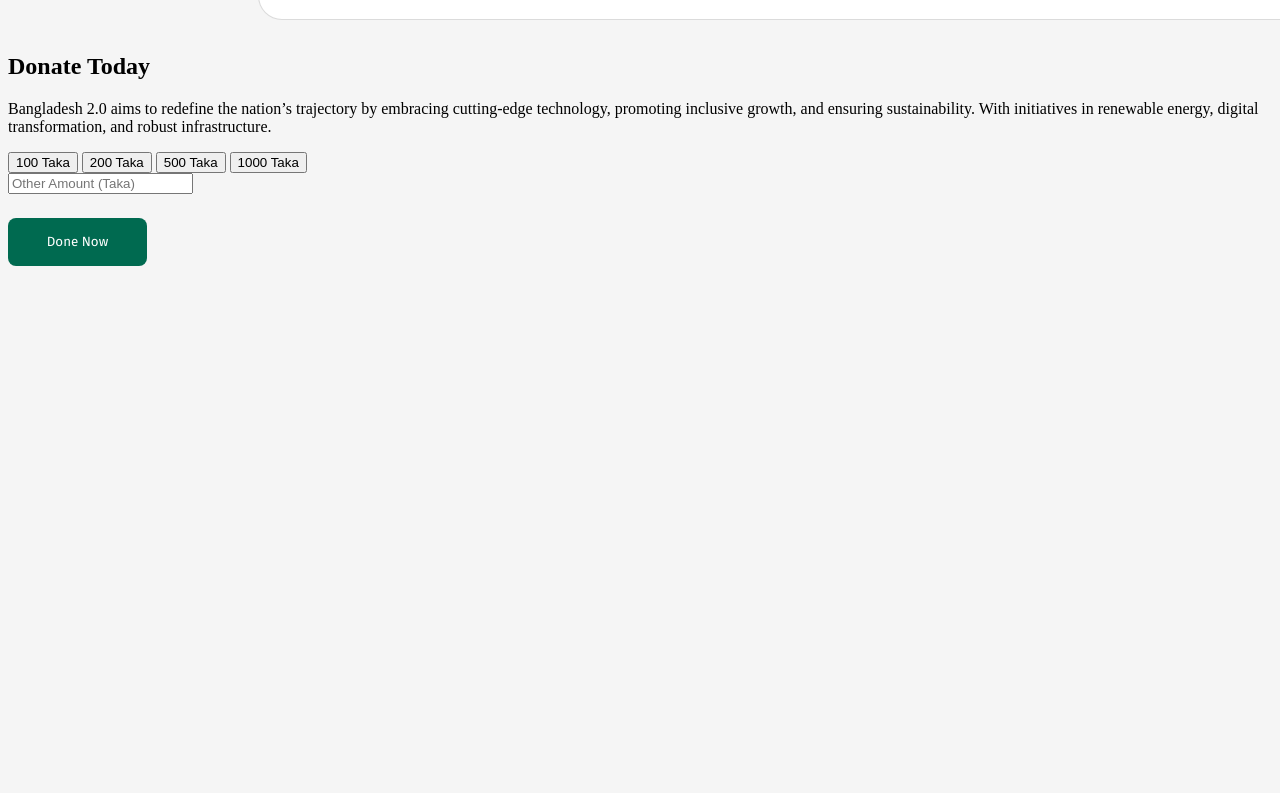
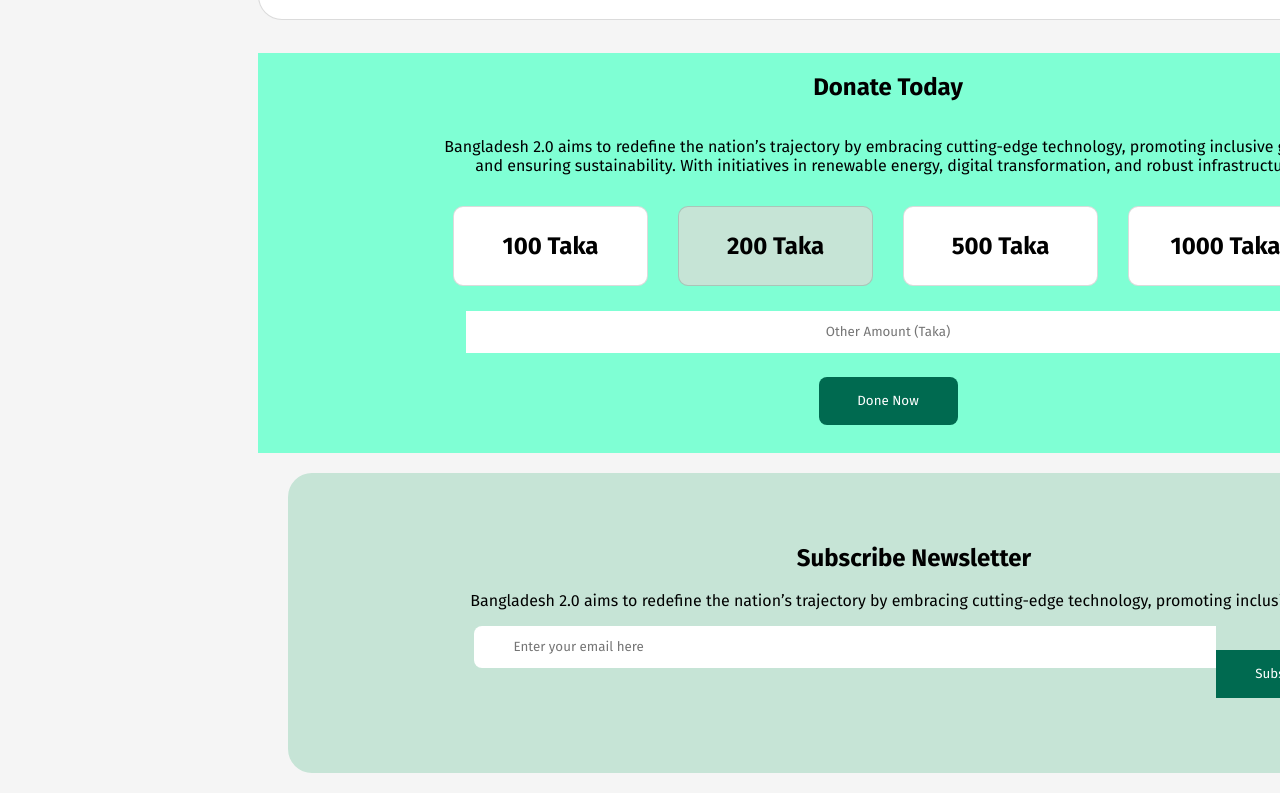
Before and after one commit to Juthi-79/my-first-assignment, a plain HTML site: page index.html in a window 1280 px wide. Shown: the part 3272-4065 px from the top of the page. Before the commit the page ends 3562 px from the top, so only its background shows below. Drawn offline with Linux system fonts and the light colour scheme.

Commit message:
new commit

```diff
--- a/index.html
+++ b/index.html
@@ -138,15 +138,26 @@
             <p>Bangladesh 2.0 aims to redefine the nation’s trajectory by embracing cutting-edge technology, promoting inclusive growth, and ensuring sustainability. With initiatives in renewable energy, digital transformation, and robust infrastructure.</p>
         </div>
         <div class="fixed-amount">
-            <button class="100tk">100 Taka</button>
-            <button class="200tk">200 Taka</button>
-            <button class="500tk">500 Taka</button>
-            <button class="1ktk">1000 Taka</button>
+            <button class="one">100 Taka</button>
+            <button class="two">200 Taka</button>
+            <button class="five">500 Taka</button>
+            <button class="ten">1000 Taka</button>
         </div>
         <div class="amount">
             <input type="text" name="amount" id="amount" placeholder="Other Amount (Taka)">
         </div>
         <button class="news-btn">Done Now</button>
     </section>
+
+    <section class="subscribe">
+        <div class="title">
+            <h1>Subscribe Newsletter</h1>
+            <p>Bangladesh 2.0 aims to redefine the nation’s trajectory by embracing cutting-edge technology, promoting inclusive growth.</p>
+        </div>
+        <div class="sub-email">
+            <input class="email" type="email" placeholder="Enter your email here">
+            <button class="sub-btn">Subscribe</button>
+        </div>
+    </section>
 </body>
 </html>
--- a/styles/style.css
+++ b/styles/style.css
@@ -224,7 +224,6 @@
     order: 1;
     flex-grow: 0;
     /* background-color: aquamarine; */
-
     /* background-color:rgb(198, 228, 214); */
     font-family: Fira Sans;
     padding: 0px 60px;
@@ -277,3 +276,133 @@
     border-radius: 8px;
     background: rgb(0, 106, 80);
 }
+
+.donate{
+    width: 1100px;
+    height: 400px;
+    display: flex;
+    flex-direction: column;
+    /* justify-content: flex-start; */
+    align-items: center;
+    gap: 32;
+    padding: 0px 80px;
+
+    flex: none;
+    order: 4;
+    flex-grow: 0;
+    margin: 20px 160px 20px 250px;
+    font-family: Fira Sans;
+    background-color: aquamarine;
+}
+
+.donate .title{
+display: flex;
+flex-direction: column;
+justify-content: center;
+align-items: center;
+width: 900px;
+text-align: center;
+}
+
+.fixed-amount{
+    display: flex;
+    flex-direction: row;
+    width: 900px;
+    justify-content: center;
+    align-items: center;
+}
+
+.donate .one, .two, .five, .ten{
+    box-sizing: border-box;
+    border: 1px solid rgba(14, 14, 14, 0.15);
+    border-radius: 10px;
+    background: rgb(255, 255, 255);
+
+    width: 240px;
+    height: 80px;
+    /* Auto layout */
+    display: flex;
+    flex-direction: column;
+    justify-content: center;
+    align-items: center;
+    gap: 24;
+    padding: auto;
+    margin: 15px 15px 25px;
+    text-align: center;
+
+    color: black;
+    font-family: Fira Sans;
+    font-weight: bolder;
+    font-size: x-large;
+}
+
+.donate .two{
+    background-color: rgb(198, 228, 214);
+}
+.donate #amount{
+    width: 840px;
+    height: 40px;
+    border: none;
+    text-align: center;
+    color: rgba(14, 14, 14, 0.3);
+    font-family: Fira Sans;
+}
+
+.subscribe{
+    font-family: Fira Sans;
+    border-radius: 24px;
+    background: rgb(198, 228, 214);
+    position: static;
+    width: 1200px;
+    height: 300px;
+    display: flex;
+    flex-direction: column;
+    justify-content: center;
+    align-items: center;
+    text-align: center;
+    padding: 0px 26px;
+    flex: none;
+    order: 5;
+    flex-grow: 0;
+    margin: 0px 140px 20px 280px;
+}
+.sub-email{
+    display: flex;
+    flex-direction: row;
+    flex: none;
+    order: 5;
+}
+.email{
+    width: 700px;
+    height: 40px;
+    border: none;
+    text-align: left;
+    border-radius: 8px 0px 0px 8px;
+    background: rgb(255, 255, 255);
+
+    color: rgba(14, 14, 14, 0.3);
+    font-family: Fira Sans;
+    padding-left: 40px;
+}
+
+.sub-btn{
+    position: static;
+    color: rgb(255, 255, 255);
+    font-family: Fira Sans;
+    border: none;
+    width: 139px;
+    height: 48px;
+    display: flex;
+    flex-direction: row;
+    justify-content: center;
+    align-items: center;
+    gap: 48;
+    padding: 13px 26px 13px 26px;
+
+    flex: none;
+    order: 1;
+    flex-grow: 0;
+    margin: 24px 0px;
+    border-radius: 0px 8px 8px 0px;
+    background: rgb(0, 106, 80);
+}
```
